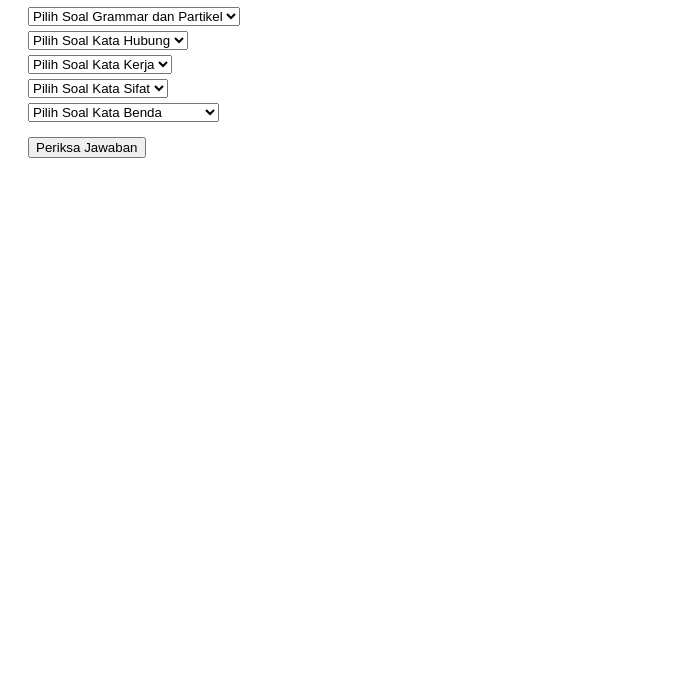
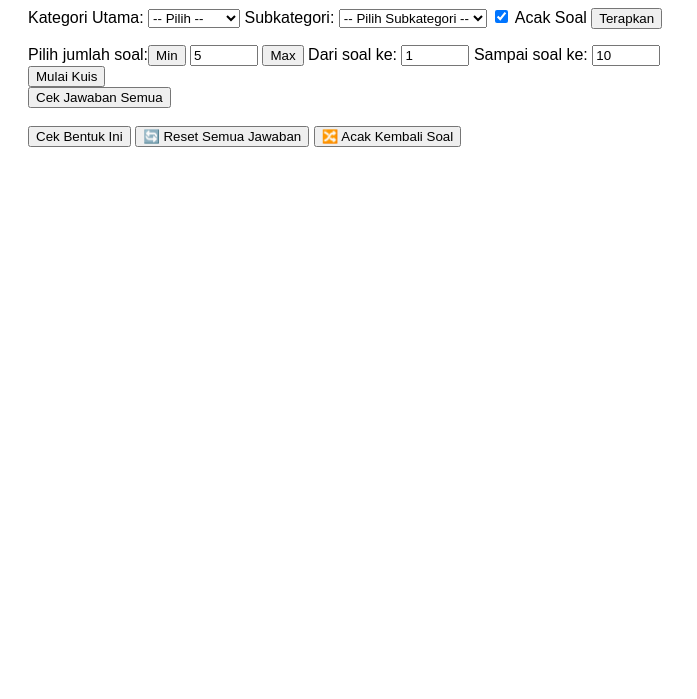
Before and after one commit to WAW-Elektronik/KuisBahasaJepangN5_HTMLJS, a plain HTML site: page index.html in a window 1280 px wide. Shown: the part 101-800 px from the top of the page, without its empty margins (0-697 px from the left). Drawn offline with Linux system fonts and the light colour scheme.

Commit message:
Update index.html

```diff
--- a/index.html
+++ b/index.html
@@ -1,95 +1,66 @@
 <!DOCTYPE html>
-<html lang="id">
+<html lang="ja">
 <head>
   <meta charset="UTF-8">
-  <title>Kuis Bahasa Jepang</title>
+  <title>Kuis Bahasa Jepang N4</title>
   <style>
-    body {
-      font-family: sans-serif;
-      padding: 20px;
-    }
-    .question {
-      margin-bottom: 20px;
-      padding: 10px;
-      border: 1px solid #ccc;
-      border-radius: 10px;
-    }
-    .correct {
-      color: green;
-      font-weight: bold;
-    }
-    .wrong {
-      color: red;
-      font-weight: bold;
-    }
-    button {
-      margin-top: 10px;
-      margin-right: 5px;
-    }
-    select {
-      margin: 5px 0;
-      display: block;
-    }
-    #range-selector {
-      margin: 20px 0;
-    }
-    #range-selector label {
-      margin-right: 10px;
-    }
+    body { font-family: sans-serif; padding: 20px; }
+    .question { margin-bottom: 25px; border-bottom: 1px solid #ccc; padding-bottom: 10px; }
+    textarea { width: 100%; height: 40px; font-size: 1rem; }
+    .keyboard-btns, .keyboard-box { margin-top: 5px; display: flex; flex-wrap: wrap; gap: 5px; }
+    .keyboard-box button, .keyboard-btns button { font-size: 1rem; padding: 4px 6px; }
+    .correct-answer { color: green; margin-left: 10px; }
+    .wrong-answer { color: red; margin-left: 10px; }
   </style>
 </head>
 <body>
+  <h1>Kuis Bentuk Kata Kerja (N4)</h1>
 
-  <h1>Kuis Bahasa Jepang - Pilih Soal</h1>
+  <label for="kategoriUtama">Kategori Utama:
+  <select id="kategoriUtama" onchange="updateSubkategori()">
+    <option value="">-- Pilih --</option>
+    <option value="KataKerja">Kata Kerja</option>
+    <option value="KataSifat">Kata Sifat</option>
+    <option value="KataBenda">Kata Benda</option>
+  </select>
+</label>
 
-  <!-- Pilihan soal -->
-  <select id="GrammardanPartikelN5-select">
-    <option disabled selected>Pilih Soal Grammar dan Partikel</option>
-    <option value="Grammar1N5">Grammar 1 N5</option>
-    <option value="PenggunaanPartikelN5">Penggunaan Partikel N5</option>
+<label for="kategoriSub">Subkategori:
+  <select id="kategoriSub">
+    <option value="">-- Pilih Subkategori --</option>
   </select>
+</label>
 
-  <select id="KataHubungN5-select">
-    <option disabled selected>Pilih Soal Kata Hubung</option>
-    <option value="KataHubung">Kata Hubung</option>
-  </select>
+<label>
+  <input type="checkbox" id="acakSoal" checked>
+  Acak Soal
+</label>
 
-  <select id="KataKerjaN5-select">
-    <option disabled selected>Pilih Soal Kata Kerja</option>
-    <option value="KataKerjaN5Arti">Kata Kerja N5 Arti</option>
-    <option value="KataKerjaN5Kanji">Kata Kerja N5 Kanji</option>
-    <option value="KataKerjaN5Te">Kata Kerja N5 Te</option>
-  </select>
+<button onclick="terapkanKategori()">Terapkan</button>
 
-  <select id="KataSifatN5-select">
-    <option disabled selected>Pilih Soal Kata Sifat</option>
-    <option value="KataSifatIN5">Kata Sifat I N5</option>
-    <option value="KataSifatNaN5">Kata Sifat Na N5</option>
-  </select>
+<div style="margin-top: 1em;">
+  <label for="jumlahSoal">Pilih jumlah soal:<button onclick="setMinJumlah()">Min</button></label>
+  <input type="number" id="jumlahSoal" value="5" min="1" max="100" style="width: 60px;">
+  <button onclick="setMaxJumlah()">Max</button>
+  <label for="soalMulai">Dari soal ke:</label>
+  <input type="number" id="soalMulai" value="1" min="1" style="width: 60px;">
+  <label for="soalAkhir">Sampai soal ke:</label>
+  <input type="number" id="soalAkhir" value="10" min="1" style="width: 60px;">
+</div>
 
-  <select id="KataBendaN5-select">
-    <option disabled selected>Pilih Soal Kata Benda</option>
-    <option value="KataBendaRandomN5Arti">Kata Benda Random N5 Arti</option>
-    <option value="KataBendaFamily">Kata Benda Family</option>
-  </select>
+  <button onclick="mulaiKuis()">Mulai Kuis</button>
 
-  <!-- Pilihan rentang soal -->
-  <div id="range-selector" style="display: none;">
-    <label>Dari soal ke: <input type="number" id="start-index" min="1" value="1" style="width: 60px;"></label>
-    <label>Sampai soal ke: <input type="number" id="end-index" min="1" value="5" style="width: 60px;"></label>
-    <button onclick="renderQuestionsWithRange()">Tampilkan Soal</button>
+  <div id="kuisContainer"></div>
+
+  <div class="result">
+    <button onclick="periksaJawaban()">Cek Jawaban Semua</button><br><br>
+    <button onclick="cekPerBentuk()">Cek Bentuk Ini</button>
+    <button onclick="resetJawaban()">🔄 Reset Semua Jawaban</button>
+    <button onclick="acakUlangSoal()">🔀 Acak Kembali Soal</button>
+    <div id="skor"></div>
   </div>
 
-  <!-- Container soal -->
-  <div id="quiz-container"></div>
-
-  <!-- Tombol kontrol -->
-  <button onclick="checkAnswers()">Periksa Jawaban</button>
-  <button onclick="reloadCurrentQuestions()" style="display:none;" id="reload-button">Muat Ulang Soal</button>
-  <button onclick="goBack()" style="display:none;">Kembali ke Pilihan Soal</button>
-
-  <!-- Skrip utama -->
+  <script src="keyboard.js"></script>
   <script src="script.js"></script>
-
 </body>
 </html>
```
